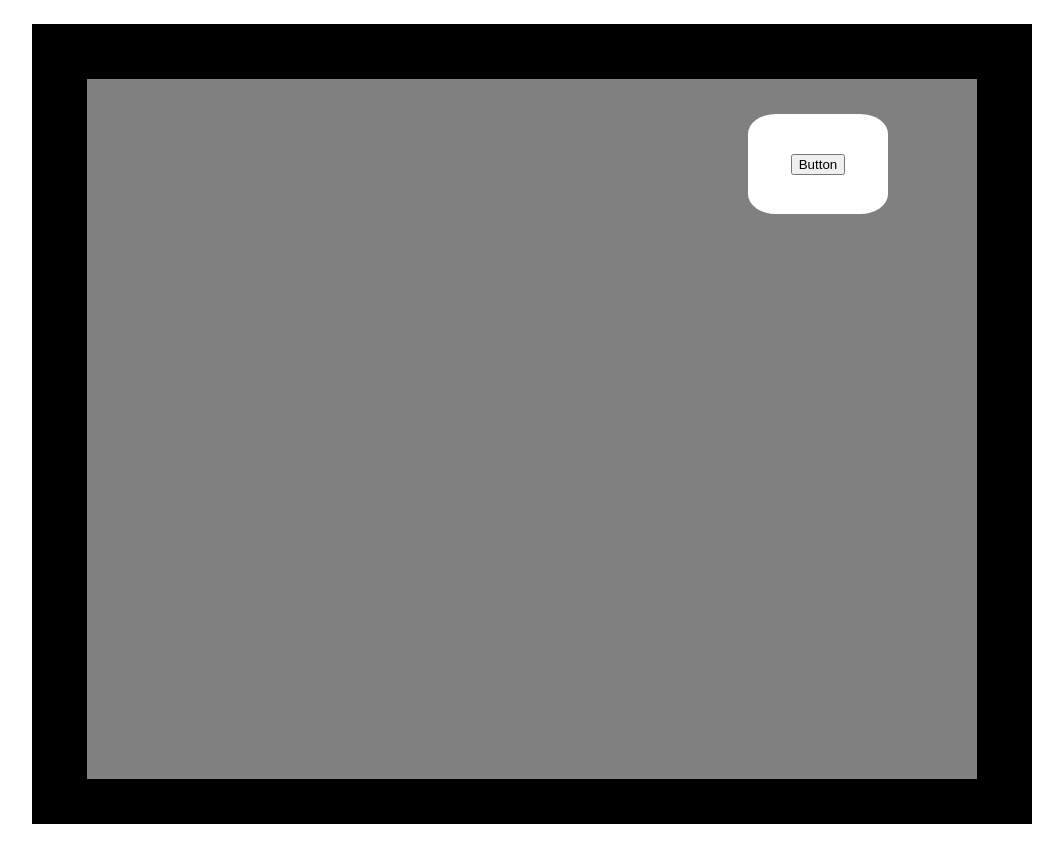
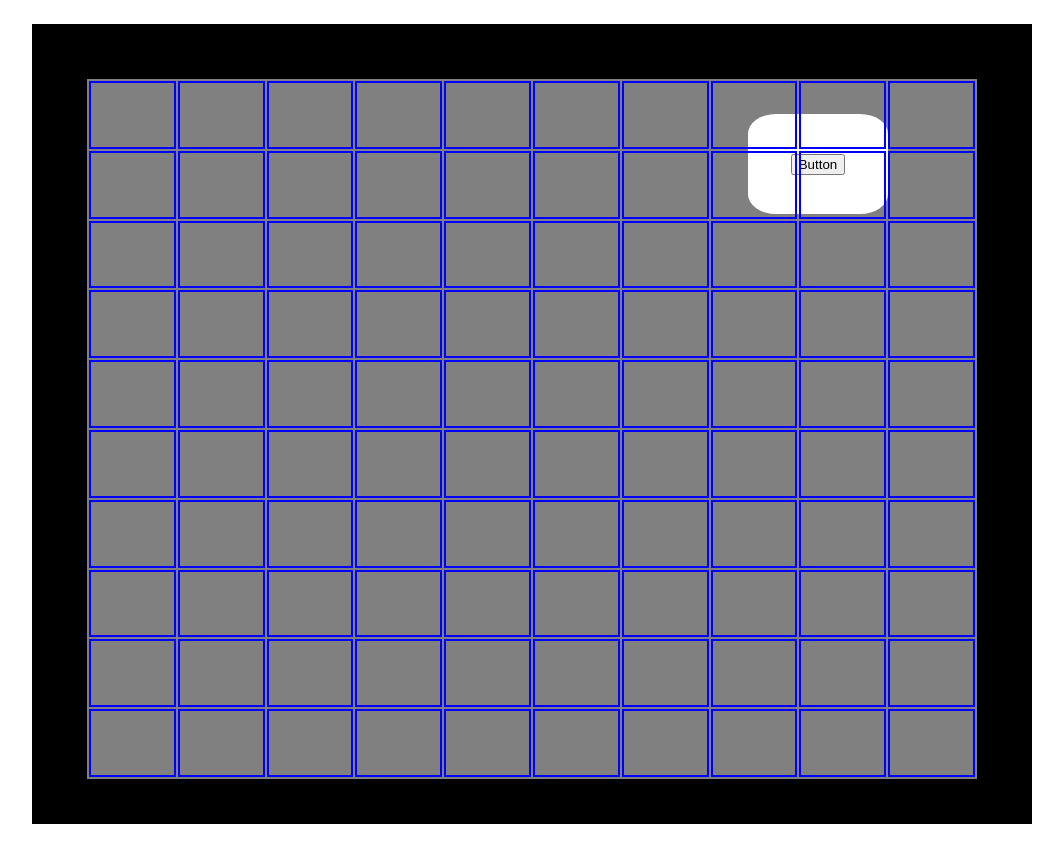
Before and after one commit to XINZESONG/Angular, an Angular app: page / in a window 1280 px wide. Shown: the top 862 px of the page, without its empty margins (108-1171 px from the left). Built offline with nearby package versions, Linux system fonts and the light colour scheme.

Commit message:
try to add metric table on screen

```diff
--- a/src/app/app.component.css
+++ b/src/app/app.component.css
@@ -22,3 +22,15 @@
     align-items: center;
     justify-content: center;
 }
+
+.table {
+    position: absolute;
+    z-index: 2;
+    height: 100%;
+    width: 100%;
+}
+
+.table-column {
+    width: 10%;
+    border: 2px solid blue;
+}
--- a/src/app/app.component.html
+++ b/src/app/app.component.html
@@ -181,6 +181,11 @@
   <div class="content">
     <div class="map-container">
       <div class="map">
+        <table class="table">
+          <tr *ngFor="let items of [0,1,2,3,4,5,6,7,8,9]">
+            <td class="table-column" *ngFor="let items of [0,1,2,3,4,5,6,7,8,9]"></td>
+           </tr>
+        </table>
         <div class="toggle-container" [ngStyle]="calculateStyles()">
           <button >Button</button>
         </div>
```
